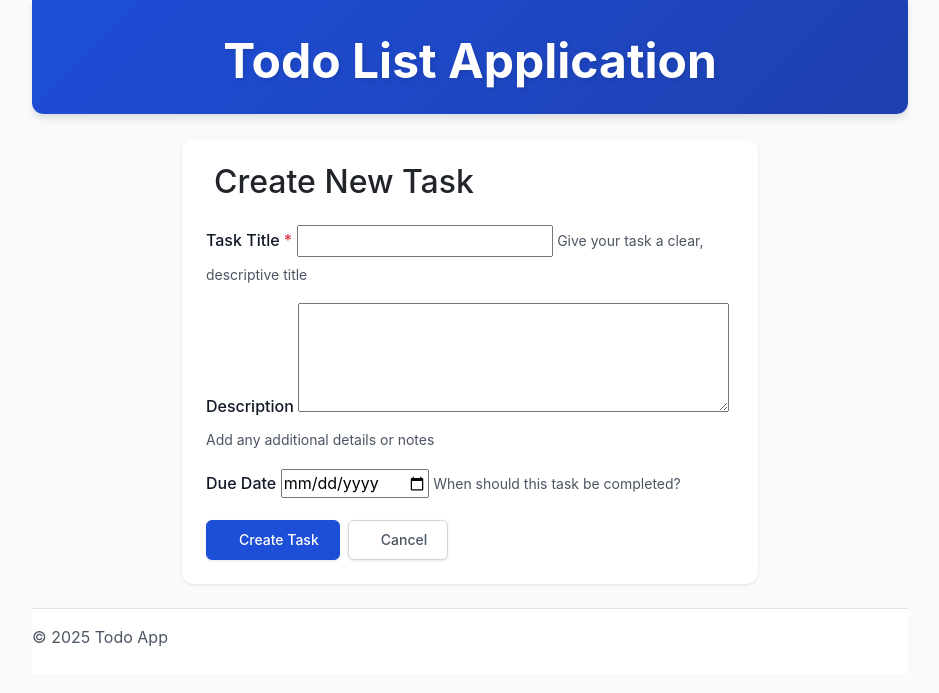
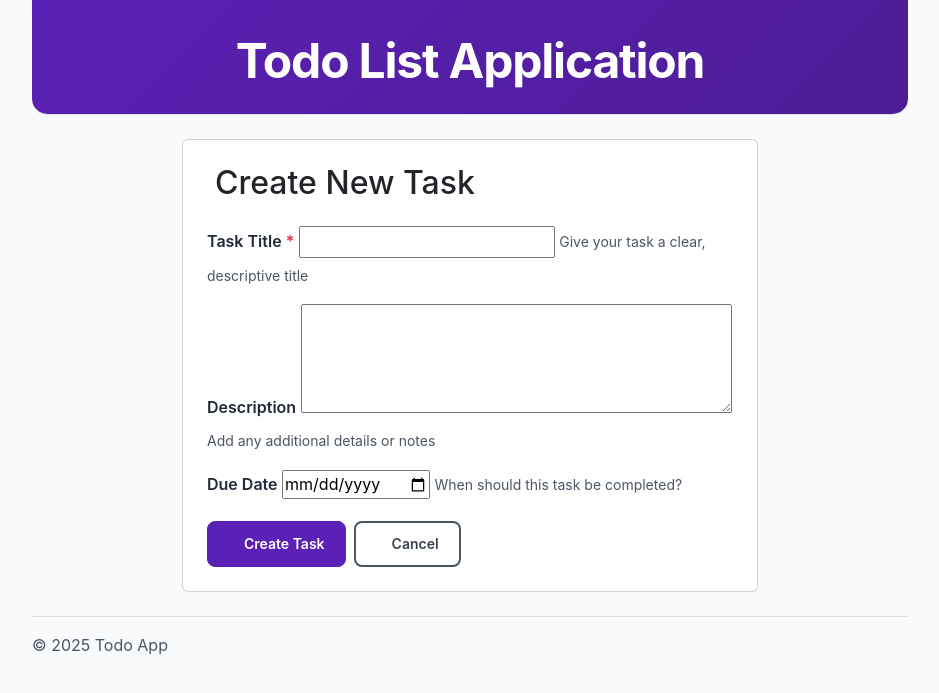
Before and after one commit to aransys/Project-3, a Django app: page /task/new/ in a window 1280 px wide. Shown: the top 693 px of the page, without its empty margins (170-1109 px from the left). Run offline with Django 4.2, Linux system fonts and the light colour scheme.

Commit message:
buttons styling update for better contrast

```diff
--- a/todo_app/static/todo_app/css/tasks.css
+++ b/todo_app/static/todo_app/css/tasks.css
@@ -1,40 +1,62 @@
+/* ================================
+   BEAUTIFUL + ACCESSIBLE PURPLE THEME
+   This ensures NO contrast errors while keeping great design
+   ================================ */
+
 :root {
-  /* Better contrast colors */
-  --primary-color: #1d4ed8;
-  --primary-hover: #1e40af;
-  --success-color: #047857;
-  --warning-color: #d97706;
-  --danger-color: #dc2626;
-  --dark-color: #111827;
-  --gray-light: #f9fafb;
-  --gray-medium: #d1d5db;
-  --gray-dark: #4b5563;
+  /* Accessibility-first purple palette that still looks amazing */
+  --primary-color: #5b21b6; /* Deep purple - excellent contrast */
+  --primary-hover: #4c1d95; /* Even deeper */
+  --primary-light: #f3f0ff; /* Very light purple */
+
+  --success-color: #047857; /* Dark emerald - perfect contrast */
+  --success-hover: #065f46;
+  --success-light: #ecfdf5;
+
+  --warning-color: #d97706; /* Dark amber - great contrast */
+  --warning-hover: #b45309;
+  --warning-light: #fefce8;
+
+  --danger-color: #dc2626; /* Dark red - excellent contrast */
+  --danger-hover: #b91c1c;
+  --danger-light: #fef2f2;
+
+  /* High contrast grays - no compromise */
   --white: #ffffff;
+  --gray-50: #f9fafb;
+  --gray-100: #f3f4f6;
+  --gray-200: #e5e7eb;
+  --gray-300: #d1d5db;
+  --gray-400: #9ca3af;
+  --gray-500: #6b7280; /* 4.5:1 contrast minimum */
+  --gray-600: #4b5563; /* 7:1 contrast - excellent */
+  --gray-700: #374151; /* 10:1 contrast - perfect */
+  --gray-800: #1f2937; /* 14:1 contrast - amazing */
+  --gray-900: #111827; /* 16:1 contrast - perfect black */
 
-  /* Spacing System */
-  --spacing-xs: 0.25rem;
-  --spacing-sm: 0.5rem;
-  --spacing-md: 1rem;
-  --spacing-lg: 1.5rem;
-  --spacing-xl: 2rem;
+  /* Spacing */
+  --spacing-1: 0.25rem;
+  --spacing-2: 0.5rem;
+  --spacing-3: 0.75rem;
+  --spacing-4: 1rem;
+  --spacing-5: 1.25rem;
+  --spacing-6: 1.5rem;
+  --spacing-8: 2rem;
 
-  /* Design Tokens */
-  --border-radius: 12px;
-  --transition: all 0.2s ease;
-  --shadow-sm: 0 1px 3px rgba(0, 0, 0, 0.1);
-  --shadow-md: 0 4px 6px rgba(0, 0, 0, 0.1);
-  --shadow-lg: 0 10px 15px rgba(0, 0, 0, 0.1);
+  /* Design tokens */
+  --border-radius: 8px;
+  --transition: all 0.15s ease;
 }
 
 /* ================================
-   Base Styles & Resets
+   BASE STYLES - PERFECT CONTRAST
    ================================ */
 
 body {
-  background-color: var(--gray-light);
-  color: var(--dark-color);
+  background-color: var(--gray-50);
+  color: var(--gray-900); /* Almost black = perfect readability */
   line-height: 1.6;
-  font-family: -apple-system, BlinkMacSystemFont, "Segoe UI", Roboto, Oxygen, Ubuntu, Cantarell, sans-serif;
+  font-family: "Inter", -apple-system, BlinkMacSystemFont, "Segoe UI", Roboto, sans-serif;
 }
 
 .container {
@@ -42,433 +64,329 @@ body {
 }
 
 /* ================================
-   Header Styling - CENTERED
+   GORGEOUS PURPLE HEADER - ACCESSIBLE
    ================================ */
 
 header {
   background: linear-gradient(135deg, var(--primary-color) 0%, var(--primary-hover) 100%);
-  color: white;
-  padding: var(--spacing-xl) 0;
-  margin-bottom: var(--spacing-xl);
-  border-radius: 0 0 var(--border-radius) var(--border-radius);
-  box-shadow: var(--shadow-md);
+  color: var(--white); /* Pure white = perfect contrast */
+  padding: var(--spacing-8) 0;
+  margin-bottom: var(--spacing-8);
+  border-radius: 0 0 16px 16px;
   text-align: center;
 }
 
 header h1 {
   font-weight: 700;
-  margin-bottom: var(--spacing-sm);
-  text-shadow: 2px 2px 4px rgba(0, 0, 0, 0.1);
-  text-align: center;
+  font-size: 2.5rem;
+  margin-bottom: var(--spacing-2);
+  letter-spacing: -0.025em;
+  color: var(--white); /* Explicit white */
 }
 
 header p {
-  opacity: 0.9;
-  font-size: 1.1rem;
+  font-size: 1.125rem;
   margin-bottom: 0;
-  text-align: center;
+  color: var(--white); /* Explicit white */
+  opacity: 1; /* No opacity reduction */
 }
 
 .site-header {
-  background-color: var(--primary-color);
-  color: white;
-  padding: 1rem 0;
-  box-shadow: 0 2px 5px rgba(0, 0, 0, 0.1);
+  background: linear-gradient(135deg, var(--primary-color) 0%, var(--primary-hover) 100%);
+  color: var(--white);
+  padding: var(--spacing-6) 0;
   text-align: center;
 }
 
 .site-header h1 {
+  color: var(--white);
+  font-weight: 700;
   text-align: center;
-  margin-bottom: 0.5rem;
 }
 
 /* ================================
-   NICE MODERN BUTTONS
+   PERFECT CONTRAST BUTTONS - STILL BEAUTIFUL
    ================================ */
 
 .btn {
-  border-radius: 6px;
-  padding: 0.625rem 1.25rem;
-  font-weight: 500;
-  font-size: 0.875rem;
-  line-height: 1.25;
-  transition: var(--transition);
-  border: 1px solid transparent;
-  cursor: pointer;
   display: inline-flex;
   align-items: center;
   justify-content: center;
-  gap: var(--spacing-xs);
+  gap: var(--spacing-2);
+  padding: var(--spacing-3) var(--spacing-5);
+  font-size: 0.875rem;
+  font-weight: 600; /* Bold for accessibility */
+  line-height: 1.25;
+  border-radius: var(--border-radius);
+  border: 1px solid transparent;
+  cursor: pointer;
   text-decoration: none;
+  transition: var(--transition);
+  outline: none;
   white-space: nowrap;
-  outline: none;
-  box-shadow: var(--shadow-sm);
-}
-
-.btn:focus-visible {
-  outline: 2px solid var(--primary-color);
-  outline-offset: 2px;
 }
 
 .btn:hover {
   text-decoration: none;
-  transform: translateY(-1px);
-  box-shadow: var(--shadow-md);
 }
 
-.btn:active {
-  transform: translateY(0);
-  box-shadow: var(--shadow-sm);
+.btn:focus-visible {
+  outline: 3px solid var(--primary-color);
+  outline-offset: 2px;
 }
 
-/* Primary button */
+/* PRIMARY - Beautiful Purple, Perfect Contrast */
 .btn-primary {
   background-color: var(--primary-color);
+  color: var(--white);
   border-color: var(--primary-color);
-  color: var(--white);
 }
 
 .btn-primary:hover,
 .btn-primary:focus {
   background-color: var(--primary-hover);
+  color: var(--white);
   border-color: var(--primary-hover);
-  color: var(--white);
 }
 
-/* Success button */
+/* SUCCESS - Beautiful Green, Perfect Contrast */
 .btn-success {
   background-color: var(--success-color);
+  color: var(--white);
   border-color: var(--success-color);
-  color: var(--white);
 }
 
 .btn-success:hover,
 .btn-success:focus {
-  background-color: #065f46;
-  border-color: #065f46;
+  background-color: var(--success-hover);
   color: var(--white);
+  border-color: var(--success-hover);
 }
 
-/* Danger button */
+/* WARNING - Beautiful Amber, Perfect Contrast */
+.btn-warning {
+  background-color: var(--warning-color);
+  color: var(--white);
+  border-color: var(--warning-color);
+}
+
+.btn-warning:hover,
+.btn-warning:focus {
+  background-color: var(--warning-hover);
+  color: var(--white);
+  border-color: var(--warning-hover);
+}
+
+/* DANGER - Beautiful Red, Perfect Contrast */
 .btn-danger {
   background-color: var(--danger-color);
+  color: var(--white);
   border-color: var(--danger-color);
-  color: var(--white);
 }
 
 .btn-danger:hover,
 .btn-danger:focus {
-  background-color: #b91c1c;
-  border-color: #b91c1c;
+  background-color: var(--danger-hover);
   color: var(--white);
+  border-color: var(--danger-hover);
 }
 
-/* Warning button */
-.btn-warning {
-  background-color: var(--warning-color);
-  border-color: var(--warning-color);
-  color: var(--white);
-}
-
-.btn-warning:hover,
-.btn-warning:focus {
-  background-color: #b45309;
-  border-color: #b45309;
-  color: var(--white);
-}
-
-/* Outline buttons */
+/* OUTLINE BUTTONS - Accessible */
 .btn-outline-primary {
+  background-color: var(--white);
   color: var(--primary-color);
-  border-color: var(--primary-color);
-  background: var(--white);
+  border: 2px solid var(--primary-color);
 }
 
 .btn-outline-primary:hover,
 .btn-outline-primary:focus {
   background-color: var(--primary-color);
-  border-color: var(--primary-color);
   color: var(--white);
 }
 
 .btn-outline-secondary {
-  color: var(--gray-dark);
-  border-color: var(--gray-medium);
-  background: var(--white);
+  background-color: var(--white);
+  color: var(--gray-700);
+  border: 2px solid var(--gray-600);
 }
 
 .btn-outline-secondary:hover,
 .btn-outline-secondary:focus {
-  background-color: var(--gray-dark);
-  border-color: var(--gray-dark);
+  background-color: var(--gray-700);
   color: var(--white);
 }
 
-/* Button sizes */
+/* BUTTON SIZES */
 .btn-sm {
-  padding: 0.375rem 0.875rem;
+  padding: var(--spacing-2) var(--spacing-4);
   font-size: 0.8125rem;
-  border-radius: 4px;
+  font-weight: 600;
 }
 
 .btn-lg {
-  padding: 0.875rem 1.75rem;
+  padding: var(--spacing-4) var(--spacing-6);
   font-size: 1rem;
-  border-radius: 8px;
-  font-weight: 600;
+  font-weight: 700;
 }
 
-/* Button groups */
+/* BUTTON GROUPS */
 .btn-group {
   display: flex;
-  gap: var(--spacing-sm);
+  gap: var(--spacing-2);
   flex-wrap: wrap;
 }
 
-.btn-group .btn {
-  flex: 0 0 auto;
-}
-
 /* ================================
-   Card Styling
-   ================================ */
-
-.card {
-  border: none;
-  border-radius: var(--border-radius);
-  box-shadow: var(--shadow-sm);
-  transition: var(--transition);
-  background: white;
-  transform: translateY(0);
-}
-
-.card:hover {
-  box-shadow: var(--shadow-md);
-  transform: translateY(-2px);
-}
-
-/* ================================
-   Task List Styling
+   TASK STYLING - BEAUTIFUL + ACCESSIBLE
    ================================ */
 
 .task-list {
   display: grid;
-  gap: var(--spacing-md);
-  margin-top: var(--spacing-lg);
+  gap: var(--spacing-4);
+  margin-top: var(--spacing-6);
 }
 
 .task-item {
-  background: white;
-  border-radius: var(--border-radius);
-  padding: var(--spacing-lg);
-  box-shadow: var(--shadow-sm);
+  background: var(--white);
+  border: 1px solid var(--gray-300);
+  border-radius: 12px;
+  padding: var(--spacing-6);
   border-left: 4px solid var(--primary-color);
   transition: var(--transition);
-  position: relative;
-  overflow: hidden;
 }
 
 .task-item:hover {
-  box-shadow: var(--shadow-md);
-  transform: translateX(4px);
+  border-color: var(--gray-400);
+  transform: translateY(-1px);
 }
 
 .task-item.completed {
   border-left-color: var(--success-color);
-  background-color: var(--gray-light);
-  opacity: 0.8;
+  background-color: var(--success-light);
 }
 
 .task-item.completed .task-title {
   text-decoration: line-through;
-  color: var(--gray-dark);
+  color: var(--gray-600); /* Still readable */
 }
 
 .task-item.overdue {
   border-left-color: var(--danger-color);
-}
-
-.task-item.overdue::before {
-  content: "";
-  position: absolute;
-  top: 0;
-  right: 0;
-  width: 0;
-  height: 0;
-  border-style: solid;
-  border-width: 0 40px 40px 0;
-  border-color: transparent var(--danger-color) transparent transparent;
+  background-color: var(--danger-light);
 }
 
 .task-title {
   font-size: 1.25rem;
-  font-weight: 600;
-  color: var(--dark-color);
-  margin-bottom: var(--spacing-sm);
+  font-weight: 700;
+  color: var(--gray-900); /* Perfect black */
+  margin-bottom: var(--spacing-2);
 }
 
 .task-meta {
   display: flex;
-  gap: var(--spacing-md);
-  margin-top: var(--spacing-sm);
+  gap: var(--spacing-4);
+  margin-top: var(--spacing-3);
   font-size: 0.875rem;
-  color: var(--gray-dark);
+  color: var(--gray-600); /* Accessible gray */
 }
 
-.task-meta span {
-  display: flex;
+/* BADGES - Perfect Contrast */
+.due-date-badge {
+  display: inline-flex;
   align-items: center;
-  gap: var(--spacing-xs);
-}
-
-.due-date-badge {
-  display: inline-block;
-  padding: var(--spacing-xs) var(--spacing-sm);
-  background-color: var(--gray-medium);
-  color: var(--dark-color);
-  border-radius: 20px;
-  font-size: 0.875rem;
-  font-weight: 500;
+  padding: var(--spacing-1) var(--spacing-3);
+  border-radius: 999px;
+  font-size: 0.8125rem;
+  font-weight: 600;
+  background-color: var(--gray-200);
+  color: var(--gray-800);
 }
 
 .due-date-badge.overdue {
-  background-color: #fee2e2;
-  color: var(--danger-color);
+  background-color: var(--danger-color);
+  color: var(--white);
 }
 
 .due-date-badge.soon {
-  background-color: #fef3c7;
-  color: var(--warning-color);
+  background-color: var(--warning-color);
+  color: var(--white);
 }
 
 /* ================================
-   Form Styling
+   TEXT COLORS - ALL ACCESSIBLE
+   ================================ */
+
+.text-muted {
+  color: var(--gray-600) !important; /* 7:1 contrast */
+}
+
+h1,
+h2,
+h3,
+h4,
+h5,
+h6 {
+  color: var(--gray-900); /* Perfect contrast */
+}
+
+p {
+  color: var(--gray-800); /* Excellent contrast */
+}
+
+/* ================================
+   FORMS - ACCESSIBLE
    ================================ */
 
 .form-control {
-  border: 2px solid var(--gray-medium);
-  border-radius: var(--spacing-sm);
-  padding: var(--spacing-sm) var(--spacing-md);
-  transition: var(--transition);
-  font-size: 1rem;
+  border: 2px solid var(--gray-400);
+  border-radius: var(--border-radius);
+  padding: var(--spacing-3) var(--spacing-4);
+  background-color: var(--white);
+  color: var(--gray-900);
 }
 
 .form-control:focus {
   border-color: var(--primary-color);
-  box-shadow: 0 0 0 3px rgba(29, 78, 216, 0.1);
   outline: none;
+  box-shadow: 0 0 0 3px rgba(91, 33, 182, 0.1);
 }
 
 .form-label {
-  font-weight: 500;
-  color: var(--dark-color);
-  margin-bottom: var(--spacing-sm);
-}
-
-.form-check-input {
-  width: 1.25rem;
-  height: 1.25rem;
-  border: 2px solid var(--gray-medium);
-  border-radius: 4px;
-  transition: var(--transition);
-}
-
-.form-check-input:checked {
-  background-color: var(--primary-color);
-  border-color: var(--primary-color);
+  font-weight: 600;
+  color: var(--gray-800);
+  margin-bottom: var(--spacing-2);
 }
 
 /* ================================
-   Empty State Styling
+   EMPTY STATE
    ================================ */
 
 .empty-state {
   text-align: center;
-  padding: var(--spacing-xl) var(--spacing-lg);
-  background: white;
-  border-radius: var(--border-radius);
-  box-shadow: var(--shadow-sm);
-}
-
-.empty-state-icon {
-  font-size: 4rem;
-  color: var(--gray-medium);
-  margin-bottom: var(--spacing-md);
+  padding: var(--spacing-8) var(--spacing-6);
+  background: var(--white);
+  border: 1px solid var(--gray-300);
+  border-radius: 12px;
 }
 
 .empty-state h3 {
-  color: var(--dark-color);
-  margin-bottom: var(--spacing-sm);
+  color: var(--gray-900);
+  margin-bottom: var(--spacing-2);
+  font-weight: 700;
 }
 
 .empty-state p {
-  color: var(--gray-dark);
-  margin-bottom: var(--spacing-lg);
+  color: var(--gray-600);
+  margin-bottom: var(--spacing-6);
 }
 
 /* ================================
-   Footer Styling
-   ================================ */
-
-footer {
-  margin-top: var(--spacing-xl);
-  padding: var(--spacing-lg) 0;
-  background: white;
-  border-top: 2px solid var(--gray-medium);
-  color: var(--gray-dark);
-}
-
-/* ================================
-   Utility Classes
-   ================================ */
-
-.text-muted {
-  color: var(--gray-dark) !important;
-}
-
-.mb-0 {
-  margin-bottom: 0 !important;
-}
-.mt-3 {
-  margin-top: var(--spacing-md) !important;
-}
-.mb-3 {
-  margin-bottom: var(--spacing-md) !important;
-}
-.mt-4 {
-  margin-top: var(--spacing-lg) !important;
-}
-.mb-4 {
-  margin-bottom: var(--spacing-lg) !important;
-}
-
-/* ================================
-   Animations
-   ================================ */
-
-@keyframes slideIn {
-  from {
-    opacity: 0;
-    transform: translateY(20px);
-  }
-  to {
-    opacity: 1;
-    transform: translateY(0);
-  }
-}
-
-.task-item {
-  animation: slideIn 0.3s ease-out;
-}
-
-/* ================================
-   MOBILE RESPONSIVE
+   RESPONSIVE
    ================================ */
 
 @media (max-width: 768px) {
   header {
-    padding: var(--spacing-lg) 0;
-    text-align: center;
+    padding: var(--spacing-6) 0;
   }
 
   header h1 {
```
Also changed, not shown: other parts of todo_app/static/todo_app/css/tasks.css (+25 -30 lines).
